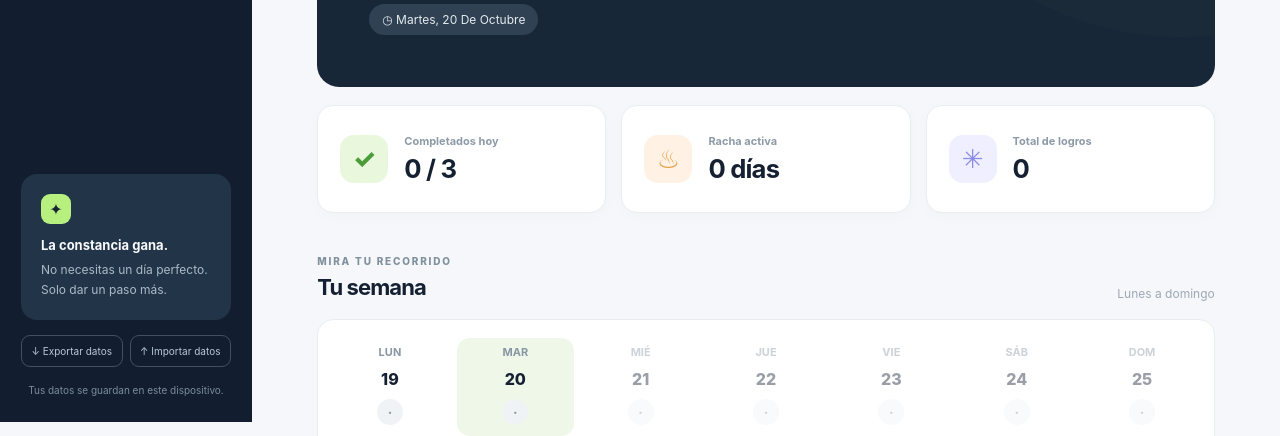
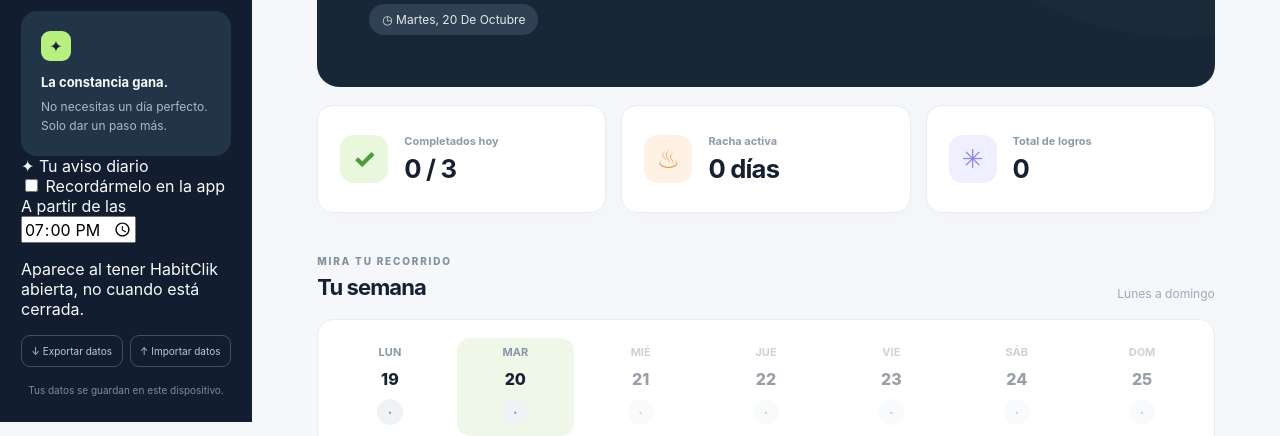
Before and after one commit to Krezj97/HabitClik, a plain HTML site: page index.html in a window 1280 px wide. Shown: the part 378-814 px from the top of the page. Drawn offline with Linux system fonts and the light colour scheme.

Commit message:
feat: add optional in-app reminder settings

```diff
--- a/index.html
+++ b/index.html
@@ -25,6 +25,16 @@
         </nav>
         <div class="sidebar-bottom">
           <div class="tip-card"><span class="tip-icon" aria-hidden="true">✦</span><strong>La constancia gana.</strong><p>No necesitas un día perfecto. Solo dar un paso más.</p></div>
+          <div class="reminder-box" aria-labelledby="reminder-heading">
+            <div class="reminder-title" id="reminder-heading">✦ Tu aviso diario</div>
+            <label class="reminder-switch" for="reminder-enabled">
+              <input type="checkbox" id="reminder-enabled" />
+              <span>Recordármelo en la app</span>
+            </label>
+            <label class="reminder-time-label" for="reminder-time">A partir de las</label>
+            <input id="reminder-time" type="time" value="19:00" />
+            <p class="reminder-help">Aparece al tener HabitClik abierta, no cuando está cerrada.</p>
+          </div>
           <button type="button" id="install-app-btn" class="install-button" hidden>↧ Instalar HabitClik</button>
           <div class="data-actions"><button type="button" id="export-btn">↓ Exportar datos</button><button type="button" id="import-btn">↑ Importar datos</button></div>
           <p class="privacy-note">Tus datos se guardan en este dispositivo.</p>
```
